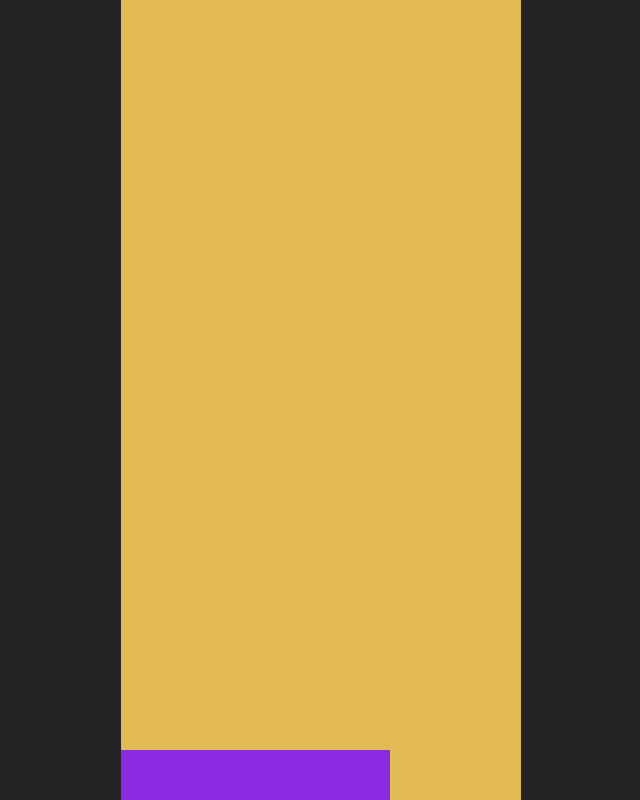
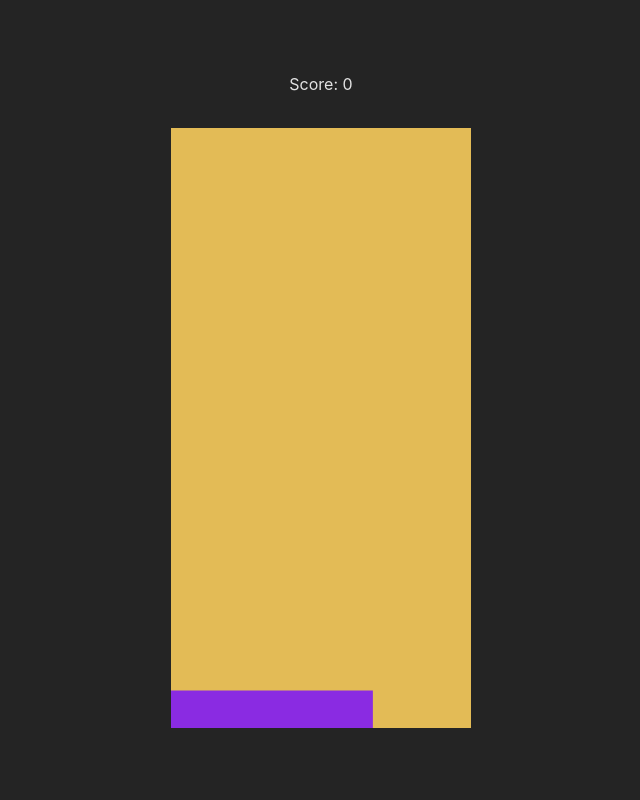
Before and after one commit to codesthenos/StackTower2D, a React (Vite) app: page / in a window 1280 px wide. Shown: the whole page, without its empty margins (319-959 px from the left). Built offline with nearby package versions, Linux system fonts and the light colour scheme.

Commit message:
Incluyo score, y estilos simples para que al menos se vea todo el canvas en todas las resoluciones

```diff
--- a/src/Canvas.tsx
+++ b/src/Canvas.tsx
@@ -6,11 +6,12 @@ import draw from './canvasDraw.ts'
 import useCanvas from './useCanvas.ts'
 
 function Canvas () {
-  const { canvasRef } = useCanvas(draw)
+  const { canvasRef, spanRef, score } = useCanvas(draw)
 
   return (
     <>
-      <canvas ref={canvasRef} width={CANVAS_WIDTH} height={CANVAS_HEIGHT} ></canvas>
+      <span ref={spanRef}>Score: {score}</span>
+      <canvas ref={canvasRef} width={CANVAS_WIDTH} height={CANVAS_HEIGHT}></canvas>
     </>
   )
 }
--- a/src/index.css
+++ b/src/index.css
@@ -24,43 +24,15 @@ body {
   width: 100%;
   height: 100%;
   display: flex;
+  flex-direction: column;
   gap: 2rem;
   justify-content: center;
   align-items: center;
-  aside {
-    height: 90%;
-    display: flex;
-    flex-direction: column;
-    justify-content: space-evenly;
-    div {
-      font-weight: 600;
-      text-align: center;
-      span {
-        display: block;
-        font-size: 2rem;
-      }
-    }
-    button {
-      padding: 1rem;
-      border-radius: 10px;
-      cursor: pointer;
-    }
+  span {
+    user-select: none;
+  }
+  canvas {
+    height: 75vh;
+    height: 75dvh;
   }
 }
-
-span {
-  user-select: none;
-}
-
-.App {
-  display: flex;
-  justify-content: center;
-  align-items: center;
-}
-
-#canvas {
-  width: 70%;
-  height: 90%;
-  border: 2px solid white;
-  margin: 0 50px;
-}
--- a/src/useCanvas.ts
+++ b/src/useCanvas.ts
@@ -1,4 +1,4 @@
-import { useEffect, useRef } from 'react'
+import { useEffect, useRef, useState } from 'react'
 import type { box } from './types.d.ts'
 import { BACKGROUD_COLOR, GAMEOVER_COLOR, WIN_COLOR, INITIAL_BOX, INITIAL_X_SPEED, MODE } from './constants.ts'
 import { addBox, chooseMode, chunkAndReplaceBox, manageDirection } from './gameLogic.ts'
@@ -7,6 +7,9 @@ import { drawBackground } from './canvasDraw.ts'
 function useCanvas (draw: ({ context, boxes, mode, color }: { context: CanvasRenderingContext2D, boxes: box[], mode: MODE, color: string }) => void) {
 
   const canvasRef = useRef<HTMLCanvasElement | null>(null)
+  const spanRef = useRef<HTMLSpanElement | null>(null)
+  const [score, setScore] = useState(0)
+
   const frameIdRef = useRef(0)
   const speedRef = useRef(INITIAL_X_SPEED)
   const boxesRef = useRef<box[]>([INITIAL_BOX])
@@ -32,18 +35,22 @@ function useCanvas (draw: ({ context, boxes, mode, color }: { context: CanvasRen
         boxesRef.current = [...boxesRef.current, newBox]
         currentRef.current++
         speedRef.current += speedRef.current > 0 ? 1 : -1
+        if (modeRef.current === MODE.BOUNCE) setScore(prev => prev + currentRef.current * 10)
 
       } else if (modeRef.current === MODE.GAMEOVER) {
         drawBackground({ context, color: GAMEOVER_COLOR })
         return
 
       } else if (modeRef.current === MODE.WIN) {
+        setScore(9999)
         drawBackground({ context, color: WIN_COLOR })
         return
       }
 
       draw({ context, boxes: boxesRef.current, mode: modeRef.current, color: BACKGROUD_COLOR })
+      /*With this we can see when the gameloop stops rerenders
       console.log(frameIdRef)
+      */
       frameIdRef.current = window.requestAnimationFrame(gameloop)
     }
     gameloop()
@@ -55,6 +62,7 @@ function useCanvas (draw: ({ context, boxes, mode, color }: { context: CanvasRen
         boxesRef.current = [INITIAL_BOX]
         modeRef.current = MODE.BOUNCE
         currentRef.current = 0
+        setScore(0)
         gameloop()
       }
     }
@@ -73,6 +81,6 @@ function useCanvas (draw: ({ context, boxes, mode, color }: { context: CanvasRen
     }
   }, [draw])
 
-  return { canvasRef }
+  return { canvasRef, spanRef, score }
 }
 export default useCanvas
```
